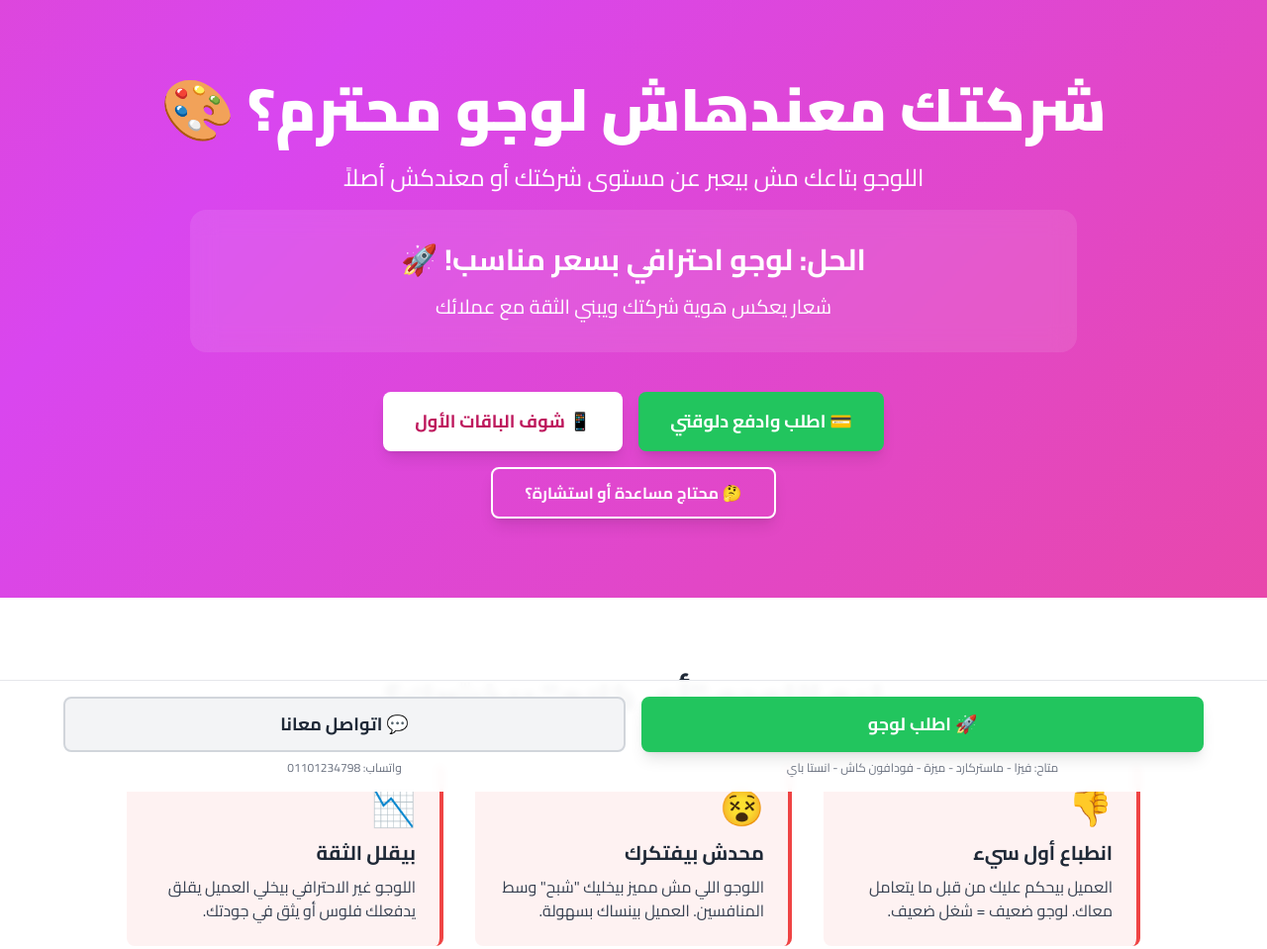
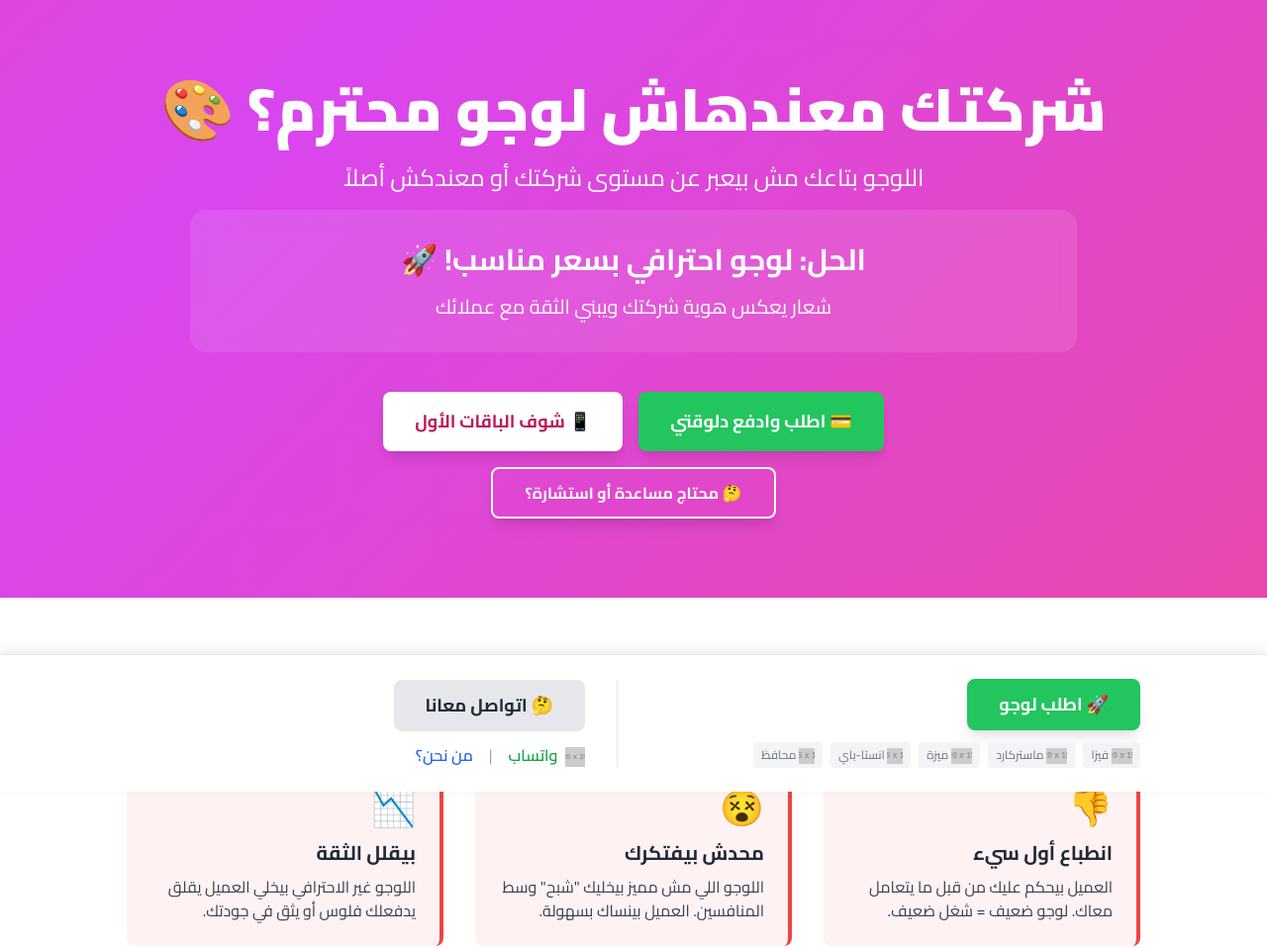
Before and after one commit to hagerelarabii/awanon-wuilt-Embed-pages, a plain HTML site: page logo.html in a window 1280 px wide. Shown: the top 959 px of the page at 99% size. Drawn offline with nearby package versions, Linux system fonts and the light colour scheme; placeholder pictures from the web are drawn by us.

Commit message:
Update logo.html

```diff
--- a/logo.html
+++ b/logo.html
@@ -135,6 +135,83 @@
         @keyframes spin {
             0% { transform: translate(-50%, -50%) rotate(0deg); }
             100% { transform: translate(-50%, -50%) rotate(360deg); }
+        }
+
+        /* --- (إضافة v4) ستايل الفوتر الثابت (Sticky Footer) --- */
+        .sticky-footer-bar {
+            position: fixed;
+            bottom: 0;
+            left: 0;
+            right: 0;
+            background-color: #ffffff;
+            border-top: 1px solid #e5e7eb;
+            box-shadow: 0 -4px 12px rgba(0, 0, 0, 0.08);
+            z-index: 9999;
+            padding: 1rem;
+            transition: transform 0.3s ease-in-out;
+        }
+
+        /* (تعديل v4) تصميم Mobile-First للفوتر */
+        .footer-content-grid {
+            display: grid;
+            grid-template-columns: 1fr; /* عمود واحد في الموبايل */
+            gap: 1rem;
+        }
+
+        .footer-action-col,
+        .footer-contact-col {
+            text-align: center;
+        }
+
+        .payment-icons {
+            display: flex;
+            flex-wrap: wrap;
+            justify-content: center;
+            gap: 0.5rem;
+            margin-top: 0.75rem;
+            font-size: 0.75rem; /* 12px */
+            color: #6b7280;
+        }
+
+        .payment-icons span {
+            background-color: #f3f4f6;
+            padding: 0.25rem 0.5rem;
+            border-radius: 4px;
+        }
+
+        .footer-contact-links {
+            margin-top: 0.75rem;
+            display: flex;
+            justify-content: center;
+            gap: 1rem;
+            align-items: center;
+        }
+
+        /* (تعديل v4) تطبيق التصميم على الشاشات الأكبر */
+        @media (min-width: 768px) {
+            .sticky-footer-bar {
+                padding: 1.5rem;
+            }
+            .footer-content-grid {
+                display: grid;
+                grid-template-columns: 1fr 1fr; /* عمودين في الديسكتوب */
+                align-items: center;
+                gap: 2rem;
+            }
+            .footer-action-col {
+                text-align: right; /* محاذاة لليمين */
+            }
+            .footer-contact-col {
+                text-align: right; /* محاذاة لليمين */
+                border-right: 1px solid #e5e7eb; /* خط فاصل */
+                padding-right: 2rem;
+            }
+            .payment-icons {
+                justify-content: flex-start;
+            }
+            .footer-contact-links {
+                justify-content: flex-start;
+            }
         }
     </style>
 </head>
@@ -516,36 +593,51 @@
     </div>
 
 
-    <!-- (تعديل v2) الفوتر الثابت (Sticky Footer) - لوحة التحكم -->
-    <div id="sticky-footer" class="fixed bottom-0 left-0 right-0 z-50 w-full bg-white/95 p-4 backdrop-blur-sm border-t border-gray-200 shadow-t-2xl">
-        <div class="container mx-auto max-w-6xl flex flex-col md:flex-row justify-between items-center gap-4">
+    <!-- (تعديل v4) الفوتر الثابت (Sticky Footer) - لوحة التحكم -->
+    <div class="sticky-footer-bar">
+        <div class="container mx-auto max-w-5xl footer-content-grid">
 
-            <!-- === قسم الدفع (الأساسي) === -->
-            <div class="flex-1 w-full md:w-auto">
-                <!-- (تعديل v3) الزرار ده هيفتح بوب آب لصفحة الخدمة العامة -->
+            <!-- (تعديل v4) عمود الدفع (اليمين) -->
+            <div class="footer-action-col">
+                <!-- (تعديل v4) زرار البوب آب (اللينك العام للخدمة) -->
                 <button
                     data-popup-url="https://awanon.wuiltstore.com/ar/product/all/professional-logo-designs"
-                    data-popup-title="خدمة تصميم لوجو احترافي"
-                    class="open-popup-button w-full text-center px-6 py-3 bg-green-500 border-2 border-green-500 text-white rounded-lg font-bold shadow-lg transition hover:bg-green-600 text-lg">
+                    data-popup-title="شراء خدمة تصميم لوجو"
+                    class="open-popup-button w-full md:w-auto bg-green-500 hover:bg-green-600 text-white px-8 py-3 rounded-lg font-bold text-lg shadow-lg transition">
                     🚀 اطلب لوجو
                 </button>
-                <!-- طرق الدفع -->
-                <div class="text-center text-xs text-gray-500 mt-2">
-                    متاح: فيزا - ماستركارد - ميزة - فودافون كاش - انستا باي
+                <div class="payment-icons">
+                    <span><img src="https://placehold.co/20x15/png?text=V" alt="Visa" class="inline-block h-4"> فيزا</span>
+                    <span><img src="https://placehold.co/20x15/png?text=M" alt="Mastercard" class="inline-block h-4"> ماستركارد</span>
+                    <span><img src="https://placehold.co/20x15/png?text=M" alt="Meeza" class="inline-block h-4"> ميزة</span>
+                    <span><img src="https://placehold.co/15x15/png?text=I" alt="InstaPay" class="inline-block h-4"> انستا-باي</span>
+                    <span><img src="https://placehold.co/15x15/png?text=W" alt="Wallets" class="inline-block h-4"> محافظ</span>
                 </div>
             </div>
 
-            <!-- === قسم التواصل (الثانوي) === -->
-            <div class="flex-1 w-full md:w-auto">
+            <!-- (تعديل v4) عمود التواصل (الشمال) -->
+            <div class="footer-contact-col">
+                <!-- (تعديل v4) زرار البوب آب (اتصل بنا) -->
                 <button
                     data-popup-url="https://awanon.wuiltstore.com/ar/contact-us"
                     data-popup-title="اتصل بنا"
-                    class="open-popup-button w-full text-center px-6 py-3 bg-gray-100 border-2 border-gray-300 text-gray-800 rounded-lg font-bold transition hover:bg-gray-200 text-lg">
-                    💬 اتواصل معانا
+                    class="open-popup-button w-full md:w-auto bg-gray-200 hover:bg-gray-300 text-gray-800 px-8 py-3 rounded-lg font-bold text-lg transition">
+                    🤔 اتواصل معانا
                 </button>
-                <!-- بيانات التواصل -->
-                <div class="text-center text-xs text-gray-500 mt-2">
-                    <a href="https://wa.me/201101234798" target="_blank" class="hover:text-black">واتساب: 01101234798</a>
+                <div class="footer-contact-links">
+                    <!-- (تعديل v4) لينك واتساب بالرقم الصح -->
+                    <a href="https://wa.me/201101234798" target="_blank" class="text-green-600 font-semibold hover:underline">
+                        <img src="https://placehold.co/20x20/25D366/ffffff/png?text=W" alt="WhatsApp" class="inline-block ml-1 h-5">
+                        واتساب
+                    </a>
+                    <span class="text-gray-400">|</span>
+                    <!-- (تعديل v4) زرار البوب آب (من نحن) -->
+                    <button
+                        data-popup-url="https://awanon.wuiltstore.com/ar/page/about-us"
+                        data-popup-title="من نحن"
+                        class="open-popup-button text-blue-600 font-semibold hover:underline">
+                        من نحن؟
+                    </button>
                 </div>
             </div>
 
@@ -555,28 +647,6 @@
 
     <script>
         document.addEventListener("DOMContentLoaded", function() {
-
-            // Fade in animation on scroll (from v2)
-            const fadeObserver = new IntersectionObserver((entries) => {
-                entries.forEach(entry => {
-                    if (entry.isIntersecting) {
-                        entry.target.classList.add('visible');
-                    }
-                });
-            }, { threshold: 0.1 });
-
-            document.querySelectorAll('.fade-in').forEach(el => fadeObserver.observe(el));
-
-            // Smooth scroll for anchor links (from v1)
-            document.querySelectorAll('a[href^="#"]').forEach(anchor => {
-                anchor.addEventListener('click', function (e) {
-                    e.preventDefault();
-                    const target = document.querySelector(this.getAttribute('href'));
-                    if (target) {
-                        target.scrollIntoView({ behavior: 'smooth', block: 'start' });
-                    }
-                });
-            });
 
             // --- (إضافة v2) كود البوب-آب (Popup) ---
             const popupModal = document.getElementById("popup-modal");
@@ -589,27 +659,33 @@
             function openPopup(url, title) {
                 if (!popupModal) return;
 
-                // التأكد من أن العنوان نص
-                popupTitle.textContent = title || "تحميل...";
+                // التأكد من أن اللينك HTTPS (ضروري للـ iframe)
+                let safeUrl = url;
+                if (!url.startsWith('https://') && !url.startsWith('http://')) {
+                    if(url.startsWith('/ar/')) {
+                        // بناء اللينك الكامل لمنصة ويليت
+                        safeUrl = 'https://awanon.wuiltstore.com' + url;
+                    } else {
+                        // لو لينك داخلي بسيط، نخليه نسبي
+                        safeUrl = url;
+                    }
+                }
+
+                popupTitle.textContent = title;
                 popupIframe.src = "about:blank"; // إفراغ الـ iframe أولاً
-                popupLoader.style.display = "block"; // إظهار مؤشر التحميل
+                popupLoader.style.display = "block"; // إظهار التحميل
                 popupModal.classList.add("popup-visible");
 
-                // تأخير بسيط قبل تحميل الـ URL لتجنب مشاكل الـ cache
-                setTimeout(() => {
-                    popupIframe.src = url;
-                }, 50);
-
-                // إخفاء مؤشر التحميل عند اكتمال التحميل
                 popupIframe.onload = function() {
-                    popupLoader.style.display = "none";
+                    popupLoader.style.display = "none"; // إخفاء التحميل عند اكتمال الصفحة
                 };
+                popupIframe.src = safeUrl; // تحميل اللينك الآمن
             }
 
             function closePopup() {
                 if (!popupModal) return;
                 popupModal.classList.remove("popup-visible");
-                popupIframe.src = "about:blank"; // إفراغ الـ iframe عند الإغلاق
+                popupIframe.src = "about:blank"; // إيقاف تحميل الصفحة (مهم)
                 popupTitle.textContent = "بنحمّل الصفحة...";
             }
 
@@ -618,10 +694,10 @@
                     e.preventDefault();
                     const url = this.dataset.popupUrl;
                     const title = this.dataset.popupTitle;
-                    if (url) {
+                    if (url && title) {
                         openPopup(url, title);
                     } else {
-                        console.error("Popup URL not set for this button.");
+                        console.error('Popup button is missing data-popup-url or data-popup-title');
                     }
                 });
             });
@@ -637,8 +713,30 @@
                     }
                 });
             }
-            // --- نهاية كود البوب-آب ---
 
+
+            // --- كود الأنيميشن (Fade In) عند السكرول ---
+            const fadeObserver = new IntersectionObserver((entries) => {
+                entries.forEach(entry => {
+                    if (entry.isIntersecting) {
+                        entry.target.classList.add('visible');
+                    }
+                });
+            }, { threshold: 0.1 });
+
+            document.querySelectorAll('.fade-in').forEach(el => fadeObserver.observe(el));
+
+
+            // --- كود التمرير الناعم (Smooth scroll) للينكات الداخلية ---
+            document.querySelectorAll('a[href^="#"]').forEach(anchor => {
+                anchor.addEventListener('click', function (e) {
+                    e.preventDefault();
+                    const target = document.querySelector(this.getAttribute('href'));
+                    if (target) {
+                        target.scrollIntoView({ behavior: 'smooth', block: 'start' });
+                    }
+                });
+            });
         });
     </script>
 </body>
```
